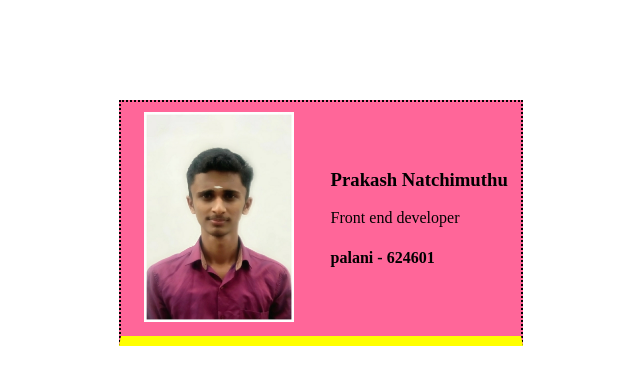
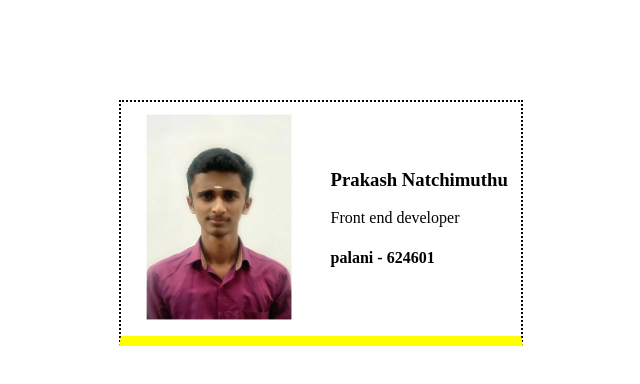
Before and after one commit to prakashviki/bussiness-card, a plain HTML site: page index.html in a window 1280 px wide. Shown: the whole page, without its empty margins (319-959 px from the left). Drawn offline with Linux system fonts and the light colour scheme.

Commit message:
Update style.css

```diff
--- a/style.css
+++ b/style.css
@@ -12,6 +12,6 @@ body{
     align-items: center;
     border: 2px dotted black ;
     justify-content: space-around;
-    background: #ff6699;
+    background: white;
     border-bottom: 10px  solid #ffff00 ;
 }
```
